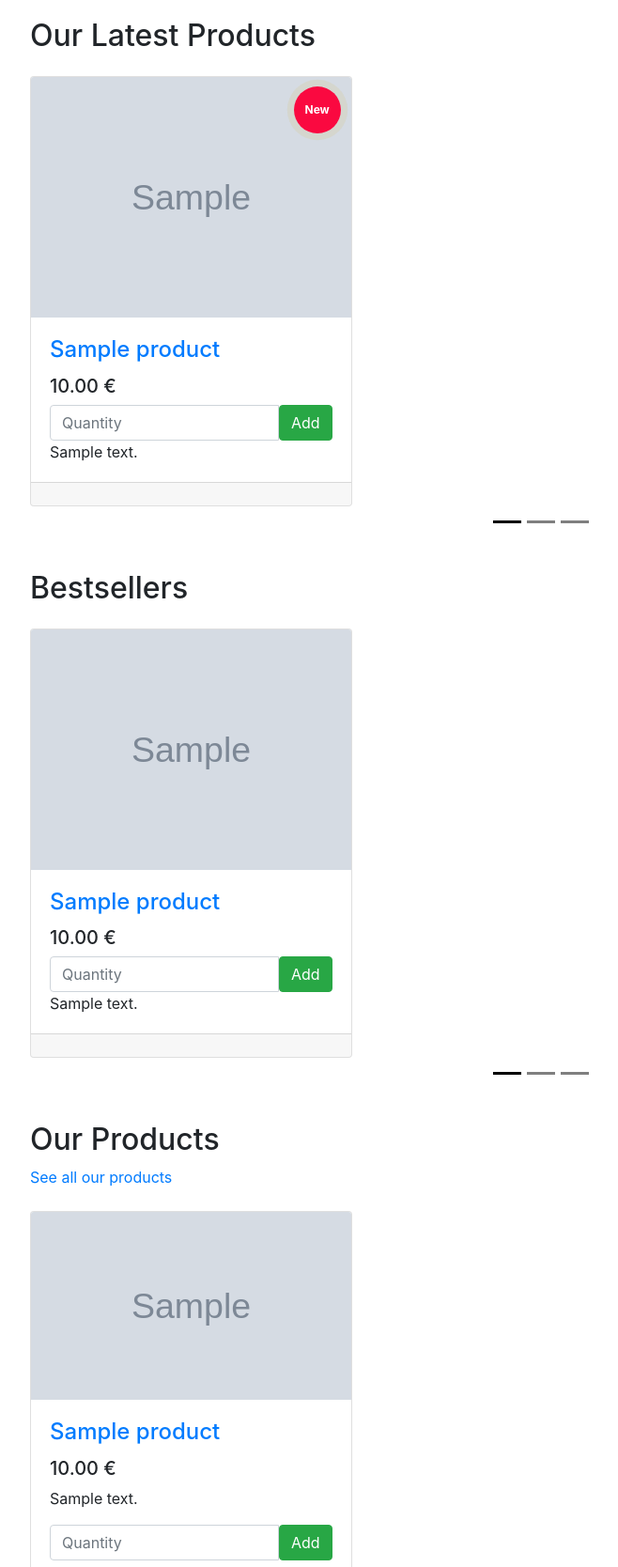
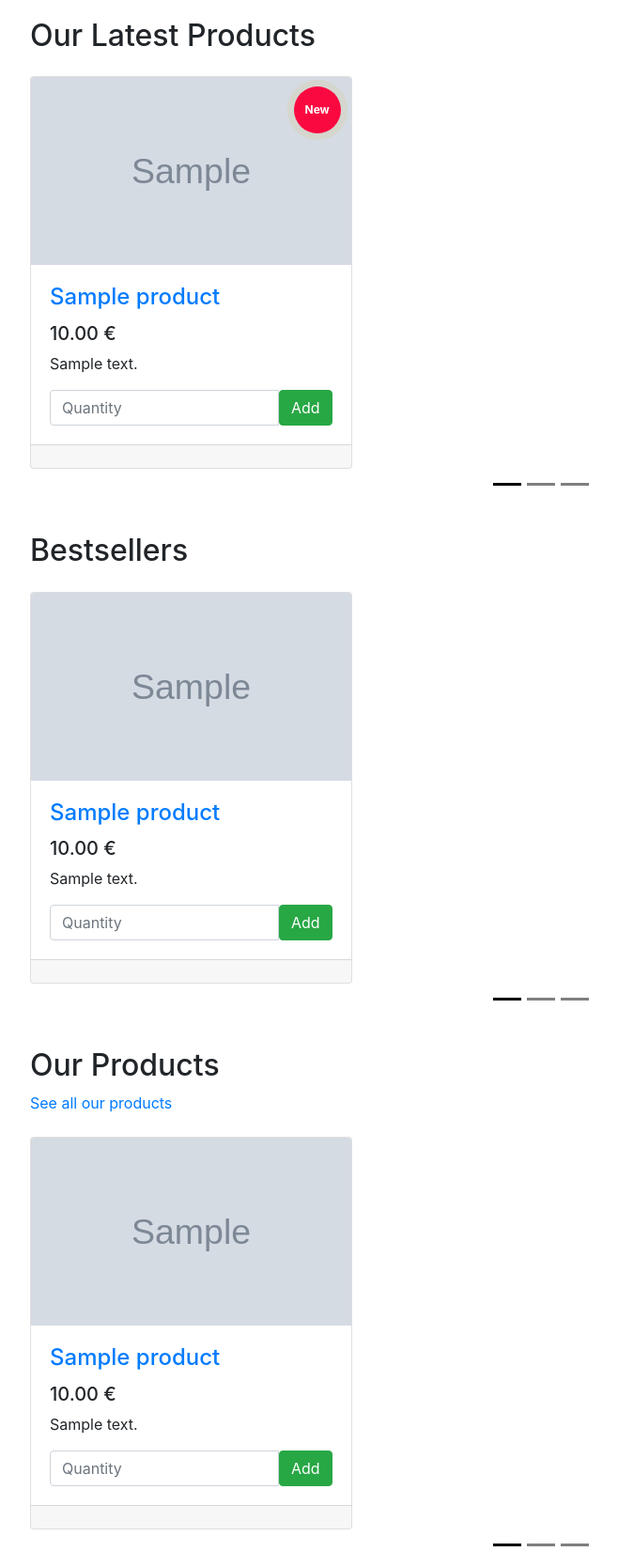
Before and after one commit to augelloantonio/buyit, a Django app: template templates/index.html in a window 1280 px wide. Shown: the part 657-2325 px from the top of the page at 94% size, without its empty margins (64-722 px from the left). Run offline with Django 3.2, Linux system fonts and the light colour scheme; the template is opened without the code that fills it: values that come from a table or form of the project are taken from there, others are empty; tables that the repository leaves empty hold one stand-in row (values such as "Sample post"); grey boxes marked "Sample" are stand-in pictures; some libraries are stand-ins or nearby versions.

Commit message:
card styled

```diff
--- a/home/templates/bestsellers_carousel.html
+++ b/home/templates/bestsellers_carousel.html
@@ -10,13 +10,14 @@
                     <!--card-->
                     <div class="col-lg-4 col-md-6 mb-4">
                         <div class="card h-100">
-                            <a href="{% url 'product_detail' product.id %}"><img class=" card-img-top"
+                            <a href="{% url 'product_detail' product.id %}"><img class="img-shop card-img-top"
                                     src="{{ MEDIA_URL }}{{ product.image }}" alt=" {{ product.name }}"></a>
                             <div class="card-body">
                                 <h4 class="card-title">
                                     <a href="{% url 'product_detail' product.id %}">{{ product.name }}</a>
                                 </h4>
                                 <h5>{{ product.price }} €</h5>
+                                <p class="card-text">{{ product.description|truncatechars:50 }}</p>
                                 <div>
                                     <form method="post" action="{% url 'add_to_cart' product.id %}">
                                         {% csrf_token %}
@@ -29,7 +30,6 @@
                                         </div>
                                     </form>
                                 </div>
-                                <p class="card-text">{{ product.description|truncatechars:50 }}</p>
                             </div>
                             <div class="card-footer">
                                 {%for range in product_reviews%}
--- a/home/templates/latest_carousel.html
+++ b/home/templates/latest_carousel.html
@@ -11,7 +11,7 @@
                     <!--card-->
                     <div class="col-lg-4 col-md-6 mb-4">
                         <div class="card h-100">
-                            <a href="{% url 'product_detail' product.id %}"><img class="card-img-top"
+                            <a href="{% url 'product_detail' product.id %}"><img class="img-shop card-img-top"
                                     src="{{ MEDIA_URL }}{{ product.image }}" alt=" {{ product.name }}"><span
                                     class="badge badge-danger badge-new-product pulse">New</span></a>
                             <div class="card-body">
@@ -19,6 +19,7 @@
                                     <a href="{% url 'product_detail' product.id %}">{{ product.name }}</a>
                                 </h4>
                                 <h5>{{ product.price }} €</h5>
+                                <p class="card-text">{{ product.description|truncatechars:50 }}</p>
                                 <div>
                                     <form method="post" action="{% url 'add_to_cart' product.id %}">
                                         {% csrf_token %}
@@ -31,7 +32,6 @@
                                         </div>
                                     </form>
                                 </div>
-                                <p class="card-text">{{ product.description|truncatechars:50 }}</p>
                             </div>
                             <div class="card-footer">
                                 {%for range in product_reviews%}
```
